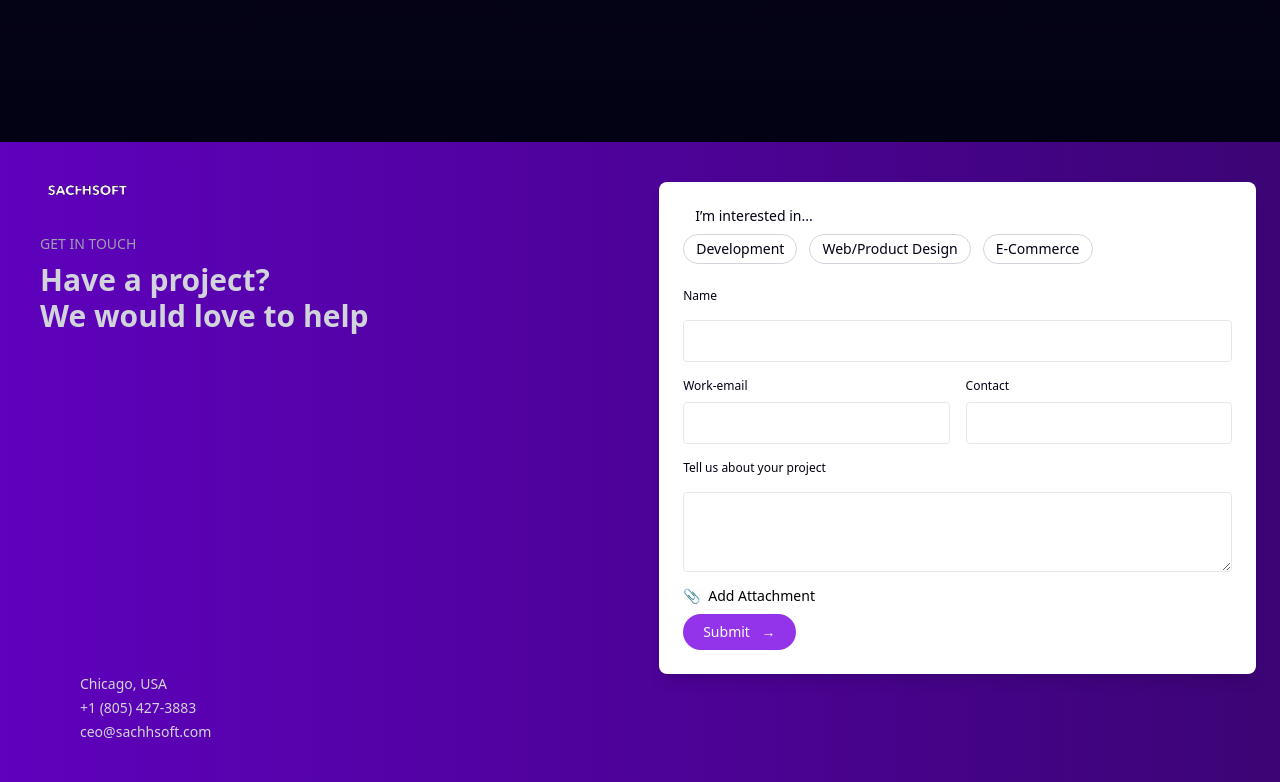
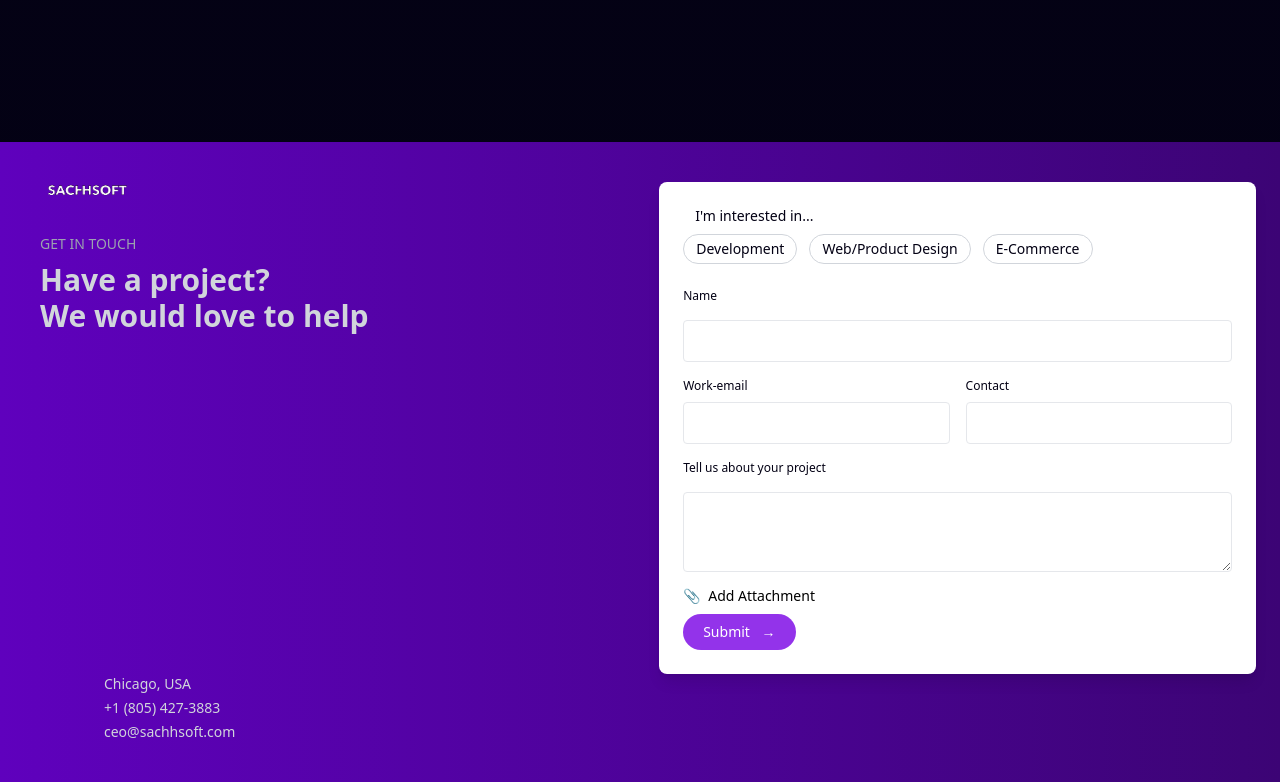
Before and after one commit to midhuna-21/sachhsoft_frontend, a React (Vite) app: page / in a window 1280 px wide. Shown: the part 5678-6460 px from the top of the page. Built offline with nearby package versions, Linux system fonts and the light colour scheme.

Commit message:
footer updating

```diff
--- a/src/components/Footer.jsx
+++ b/src/components/Footer.jsx
@@ -21,7 +21,7 @@ const Footer = () => {
                 </div>
                 <div className="w-full lg:w-1/2 bg-white text-gray-900 p-6 rounded-lg shadow-lg">
                     <p className="text-sm text-[#030114] ml-3">
-                        I’m interested in...
+                        I'm interested in...
                     </p>
                     <div className="flex flex-wrap gap-3 mt-2 justify-center lg:justify-start">
                         {[
@@ -78,7 +78,7 @@ const Footer = () => {
                     </div>
                 </div>
             </div>
-            <div className="text-center ml-0 md:ml-14 lg:text-left  text-sm text-gray-300 space-y-1">
+            <div className="text-center ml-0 md:ml-20 lg:text-left  text-sm text-gray-300 space-y-1">
                 <p>Chicago, USA</p>
                 <p>+1 (805) 427-3883</p>
                 <p>ceo@sachhsoft.com</p>
```
